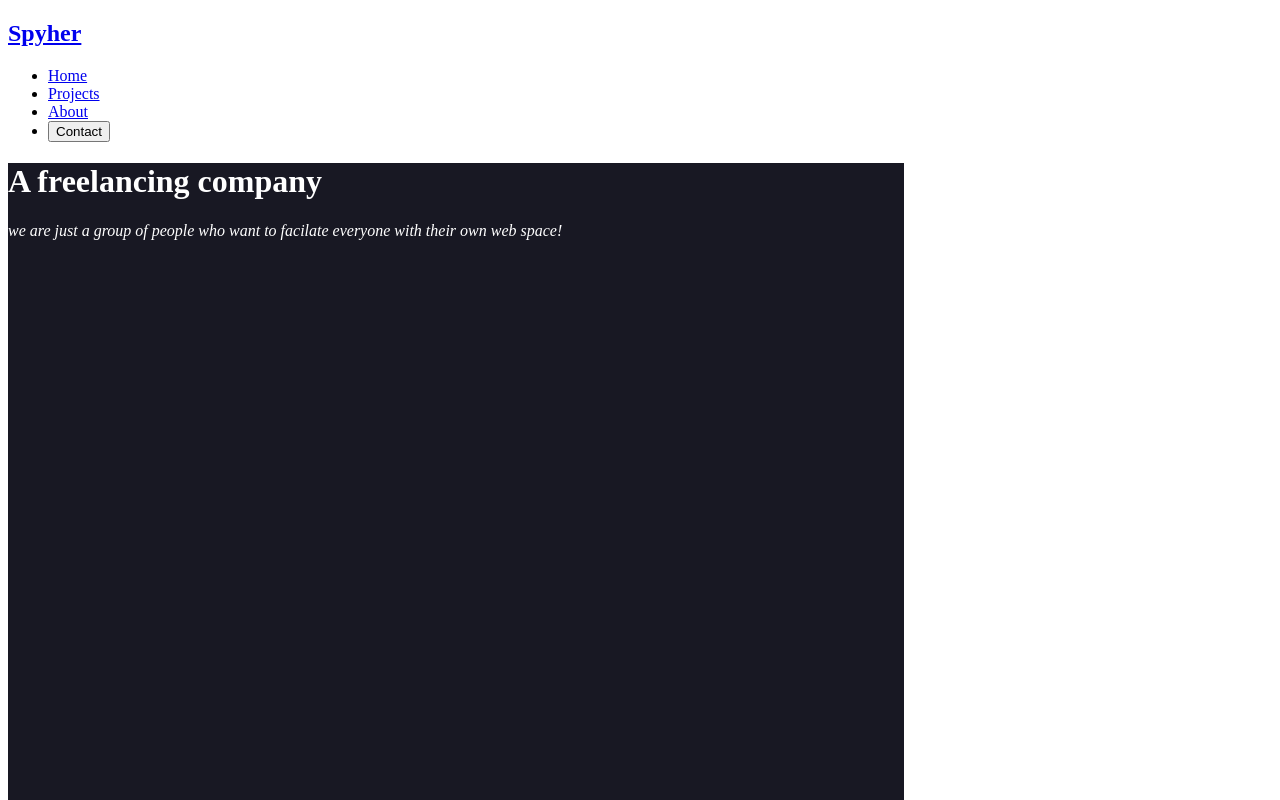
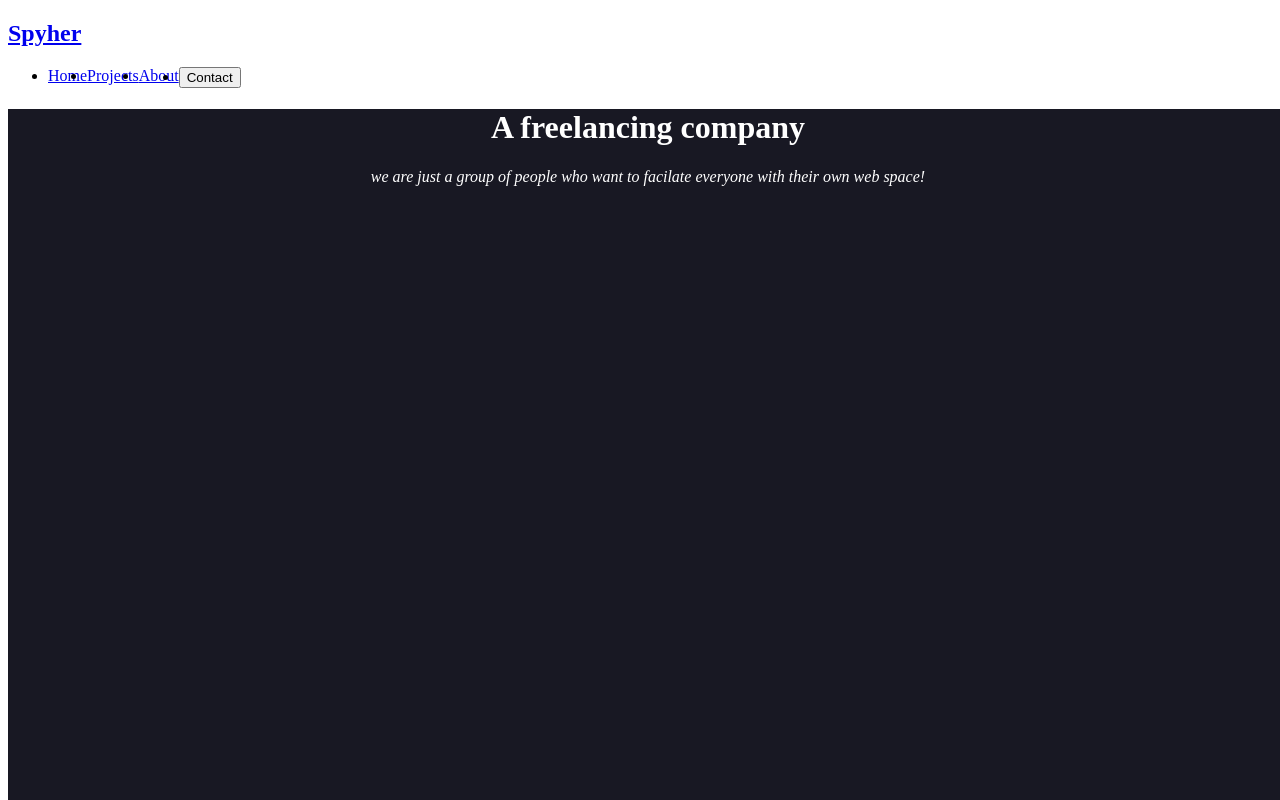
Before and after one commit to NewRahulSolanki/antProjectWithoutFramework, a plain HTML site: page index.html in a window 1280 px wide. Shown: the top 800 px of the page. Drawn offline with Linux system fonts and the light colour scheme.

Commit message:
Add files via upload
Add display property

```diff
--- a/style.css
+++ b/style.css
@@ -1,11 +1,30 @@
 html {
-  height: 100%;
-  width: 100%;
+  margin: 0;
+  padding: 0;
 }
 
 .section{
-  width: 70vw;
+  width: 100vw;
   height: 100vh;
   background-color: #181823;
   color: white;
+  text-align: center;
 }
+
+nav ul{
+  display: flex;
+  align-items: space-between;
+}
+
+
+/*
+different colors:
+black: #181823
+blue: #537FE7
+skyblue: #C0EEF2
+light: #E9F8F9
+
+
+vibrant
+-> https://colorhunt.co/palette/00ffd131c6d4ffff00ff1e1e
+*/
```
